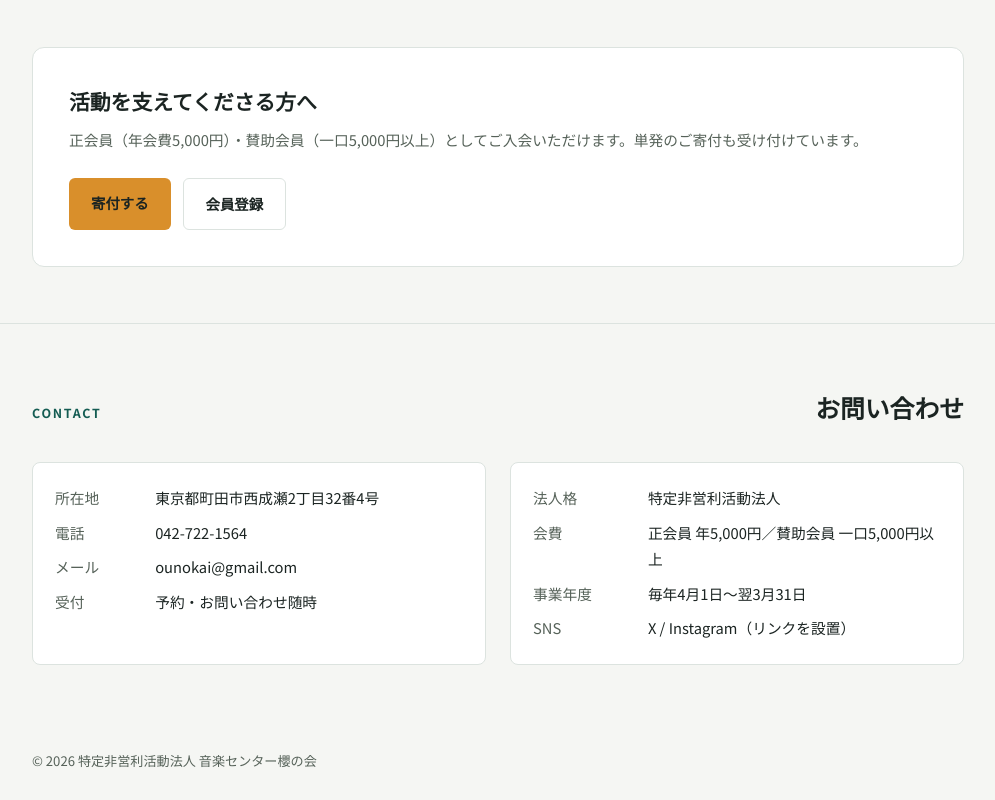
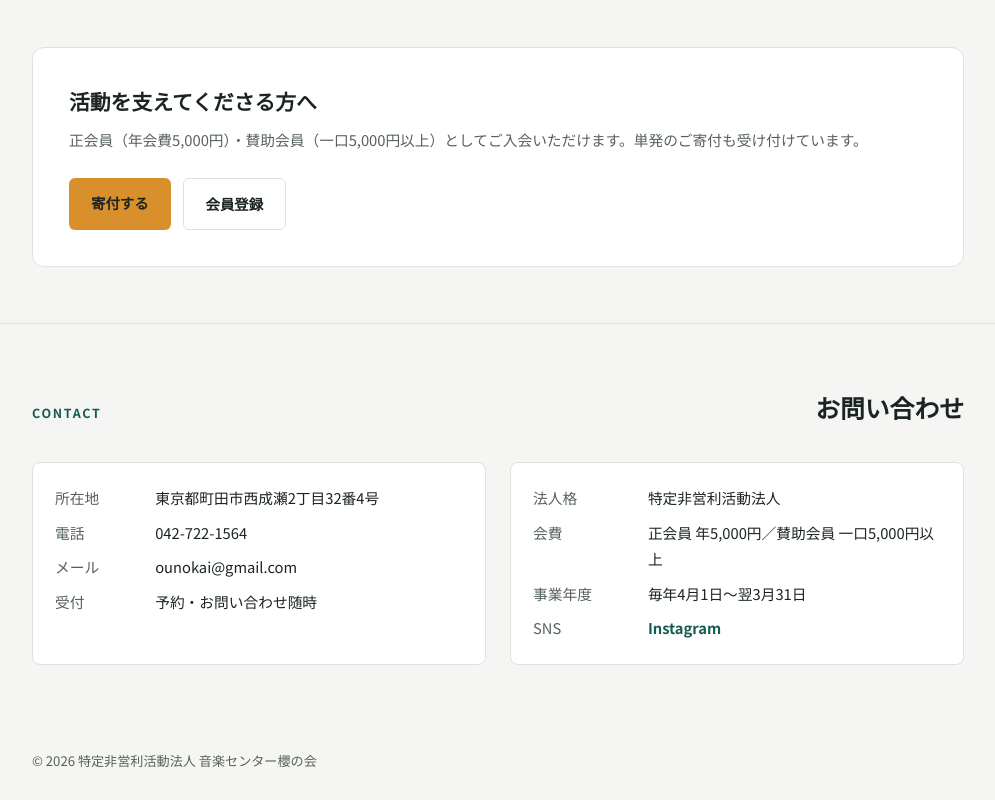
Before and after one commit to ounokai/npo-ounokai, a plain HTML site: page index.html in a window 1280 px wide. Shown: the part 2918-3718 px from the top of the page, without its empty margins (142-1137 px from the left). Drawn offline with Linux system fonts and the light colour scheme; a web font is replaced by a local one.

Commit message:
Add files via upload

```diff
--- a/index.html
+++ b/index.html
@@ -118,6 +118,8 @@
   .contact-card{background:var(--surface); border:1px solid var(--border); border-radius:8px; padding:22px;}
   .contact-card dl{margin:0; display:grid; grid-template-columns:auto 1fr; gap:8px 16px; font-size:.92rem;}
   .contact-card dt{color:var(--text-muted);}
+  .contact-card dd a{color:var(--brand); text-decoration:none; font-weight:700;}
+  .contact-card dd a:hover{text-decoration:underline;}
 
   footer.site{padding:28px 0; color:var(--text-muted); font-size:.82rem;}
   footer.site .wrap{display:flex; justify-content:space-between; flex-wrap:wrap; gap:8px;}
@@ -296,7 +298,7 @@
           <dt>法人格</dt><dd>特定非営利活動法人</dd>
           <dt>会費</dt><dd>正会員 年5,000円／賛助会員 一口5,000円以上</dd>
           <dt>事業年度</dt><dd>毎年4月1日〜翌3月31日</dd>
-          <dt>SNS</dt><dd>X / Instagram（リンクを設置）</dd>
+          <dt>SNS</dt><dd><a href="https://www.instagram.com/ounokai/" target="_blank" rel="noopener">Instagram</a></dd>
         </dl>
       </div>
     </div>
```
